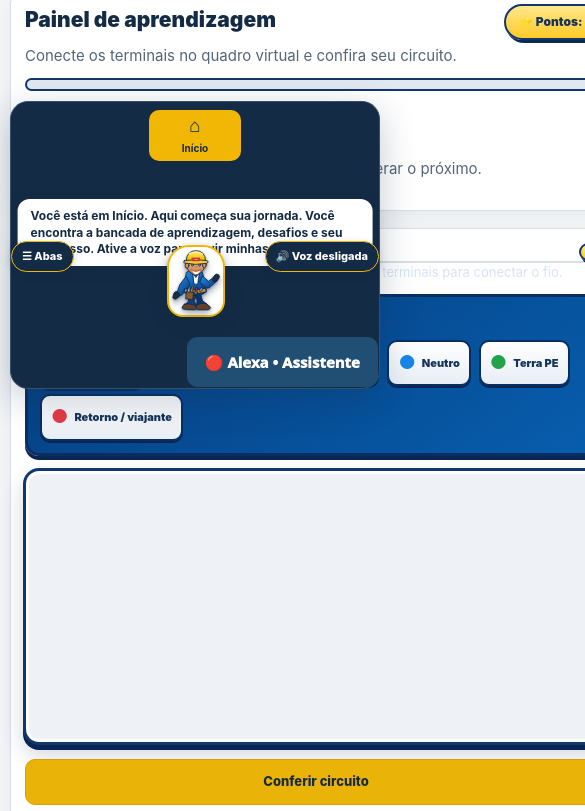
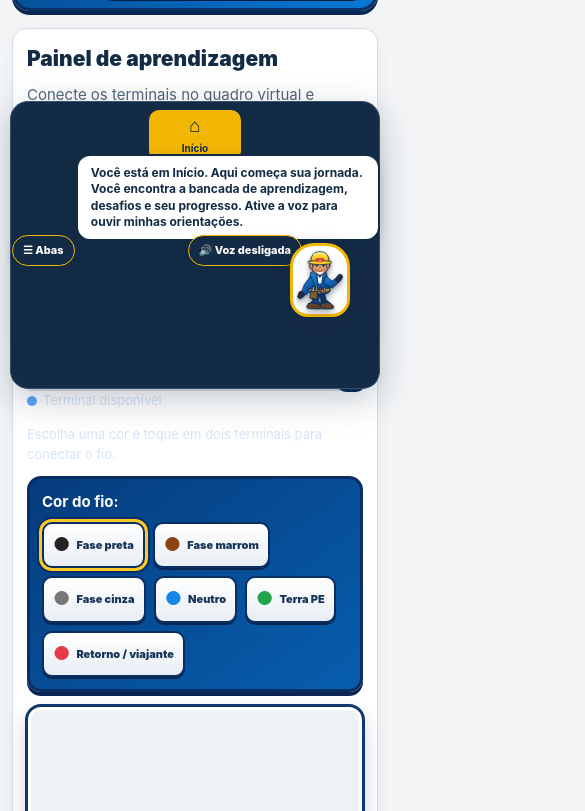
Before and after one commit to vilsonmeira/Eletricista_senai, a plain HTML site: page index.html in a window 390 px wide. Shown: the part 445-1256 px from the top of the page, 585 px wide, since content can reach past the window. Drawn offline with Linux system fonts and the light colour scheme.

Commit message:
Fix mobile overflow and pin virtual electrician mascot visibly

```diff
--- a/vm-theme.css
+++ b/vm-theme.css
@@ -57,3 +57,28 @@ a{color:#214e73}
 .vm-guide-walker{z-index:2;width:66px!important;height:82px!important;background:#fff;border:2px solid #f2b705;border-radius:22px 22px 16px 16px;padding:3px;box-shadow:0 5px 16px #142b4540}
 .vm-guide-walker img{width:58px!important;height:72px!important}
 @media(max-width:600px){.vm-guide-walker{width:58px!important;height:72px!important}.vm-guide-walker img{width:50px!important;height:64px!important}}
+
+/* Ajustes finais de visibilidade do mascote e responsividade mobile */
+html,body{width:100%;max-width:100%;overflow-x:hidden}
+body{min-width:0}
+main,header,section,.card,.panel,.hero,.grid,.row{min-width:0;max-width:100%}
+img,svg,video,canvas{max-width:100%}
+p,h1,h2,h3,label,small{overflow-wrap:anywhere}
+.vm-guide{position:fixed!important;z-index:2147483000!important;left:0!important;right:0!important;bottom:calc(88px + env(safe-area-inset-bottom))!important;width:100%!important;height:92px!important;transform:none!important;pointer-events:none!important;overflow:visible!important}
+.vm-guide-walker{position:absolute!important;left:auto!important;right:12px!important;bottom:0!important;z-index:3!important;width:70px!important;height:86px!important;display:flex!important;align-items:center!important;justify-content:center!important;background:#fff!important;border:3px solid #f2b705!important;border-radius:24px 24px 18px 18px!important;padding:3px!important;box-shadow:0 5px 18px #142b4560!important;pointer-events:none!important}
+.vm-guide-walker img{display:block!important;width:60px!important;height:76px!important;object-fit:contain!important}
+.vm-guide-bubble{left:auto!important;right:12px!important;bottom:88px!important;transform:translateY(7px)!important;width:auto!important;max-width:min(82vw,390px)!important}
+.vm-guide-bubble.show{transform:translateY(0)!important}
+.vm-guide-toggle{left:12px!important;top:0!important;pointer-events:auto!important}
+.vm-guide-voice{right:92px!important;top:0!important;pointer-events:auto!important}
+.vm-bottom-nav{z-index:2147482000!important;max-width:calc(100% - 20px)!important}
+@media(max-width:600px){
+ body{font-size:15px}
+ main{width:100%;padding-left:12px!important;padding-right:12px!important}
+ .vm-guide{bottom:calc(82px + env(safe-area-inset-bottom))!important;height:82px!important}
+ .vm-guide-walker{width:60px!important;height:74px!important;right:10px!important}
+ .vm-guide-walker img{width:52px!important;height:66px!important}
+ .vm-guide-bubble{right:10px!important;bottom:76px!important;max-width:78vw!important}
+ .vm-guide-voice{right:88px!important}
+}
+@media(prefers-reduced-motion:reduce){.vm-guide-walker.walking{animation:none!important}}
```
